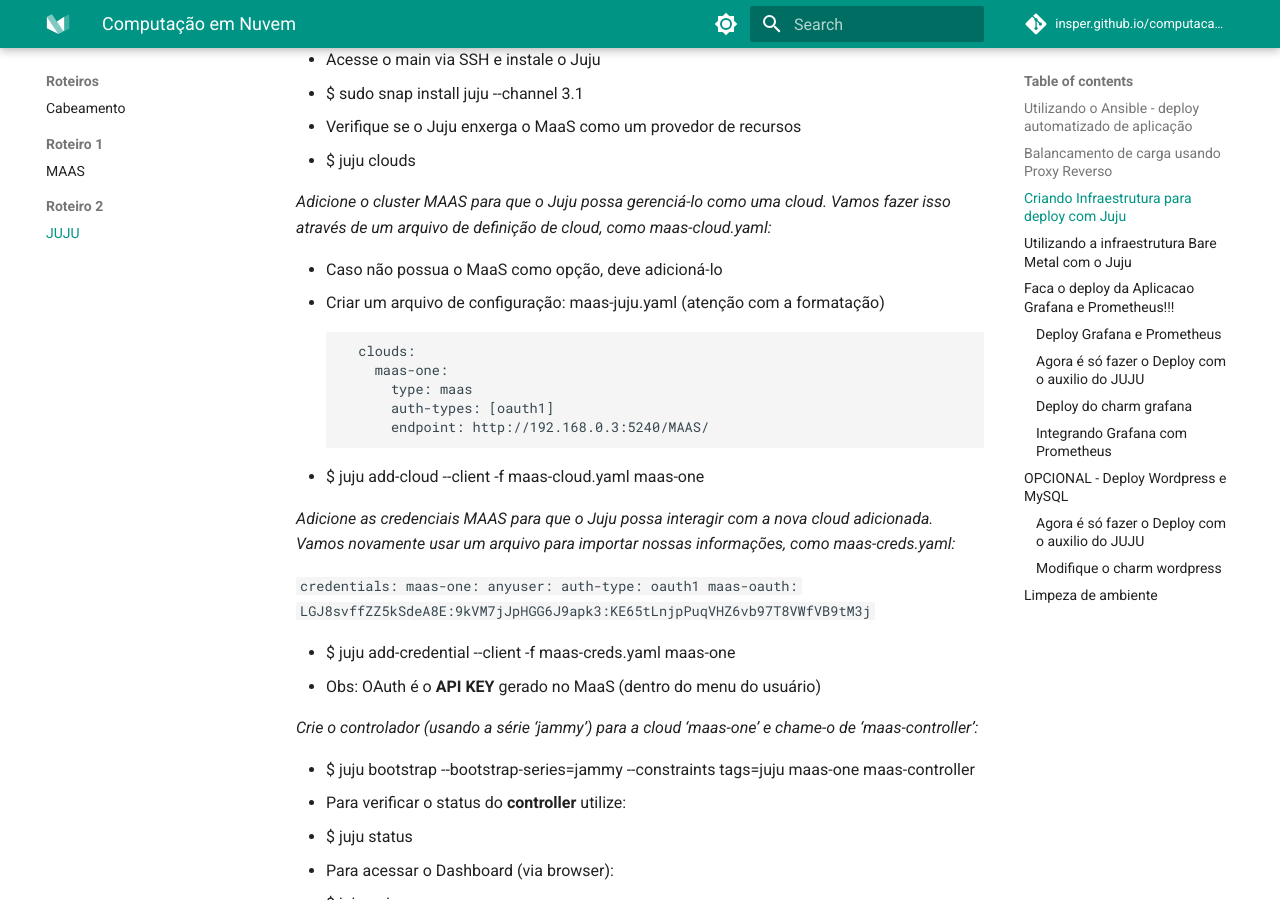
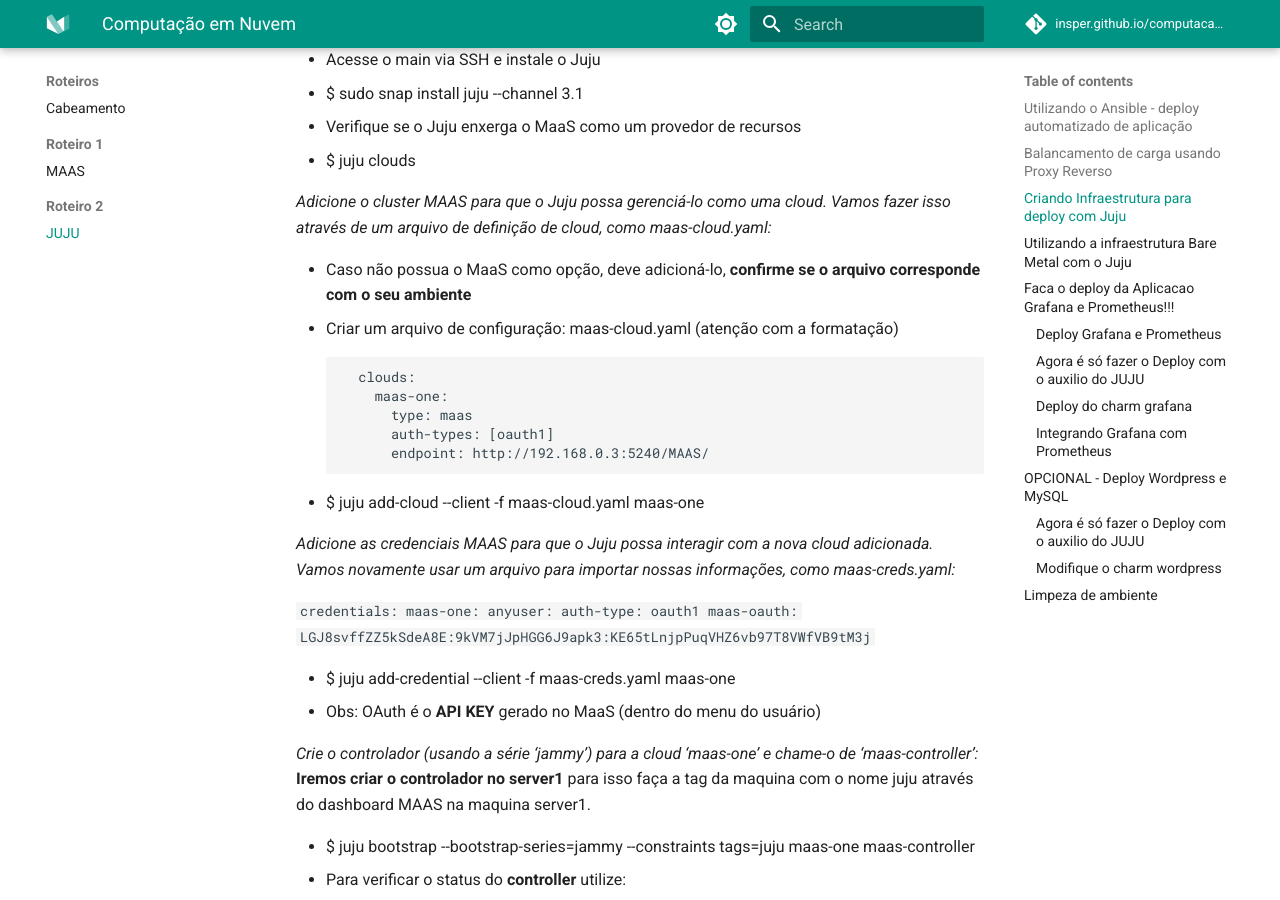
Before and after one commit to Insper/computacao-nuvem, an MkDocs documentation site: the page built from docs/roteiros/2.Deployment.md, in a window 1280 px wide and 900 px high, scrolled down 2734 px. Built offline with MkDocs 1.6.1 and Material for MkDocs 9.7.7, drawn with Linux system fonts in a browser that asks for light colours; nearby versions of some CDN libraries; emoji names are drawn with the system emoji font; comment, search, counter and statistics services are not loaded.

Commit message:
modificacao do roteiro 2

````diff
--- a/docs/roteiros/2.Deployment.md
+++ b/docs/roteiros/2.Deployment.md
@@ -175,8 +175,8 @@
 
   *Adicione o cluster MAAS para que o Juju possa gerenciá-lo como uma cloud. Vamos fazer isso através de um arquivo de definição de cloud, como maas-cloud.yaml:*
 
-* Caso não possua o MaaS como opção, deve adicioná-lo
-  * Criar um arquivo de configuração: maas-juju.yaml (atenção com a formatação)
+* Caso não possua o MaaS como opção, deve adicioná-lo, **confirme se o arquivo corresponde com o seu ambiente**
+  * Criar um arquivo de configuração: maas-cloud.yaml (atenção com a formatação)
   ```
     clouds:
       maas-one:
@@ -199,7 +199,7 @@
   * \$ juju add-credential --client -f maas-creds.yaml maas-one
   * Obs: OAuth é o **API KEY** gerado no MaaS (dentro do menu do usuário)
 
-*Crie o controlador (usando a série ‘jammy’) para a cloud ‘maas-one’ e chame-o de ‘maas-controller’:*
+*Crie o controlador (usando a série ‘jammy’) para a cloud ‘maas-one’ e chame-o de ‘maas-controller’:* **Iremos criar o controlador no server1** para isso faça a tag da maquina com o nome juju através do dashboard MAAS na maquina server1.
 
   * \$ juju bootstrap --bootstrap-series=jammy --constraints tags=juju maas-one maas-controller
 * Para verificar o status do **controller** utilize:
````
